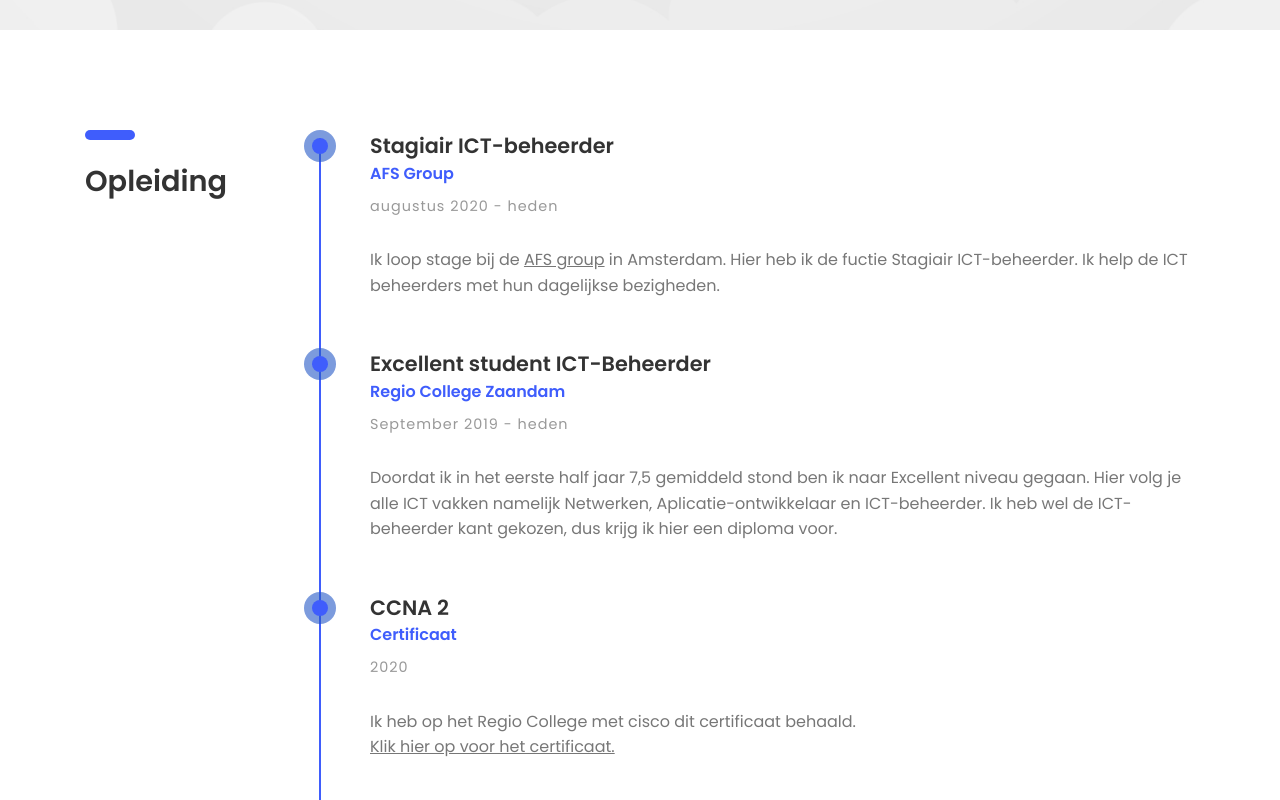
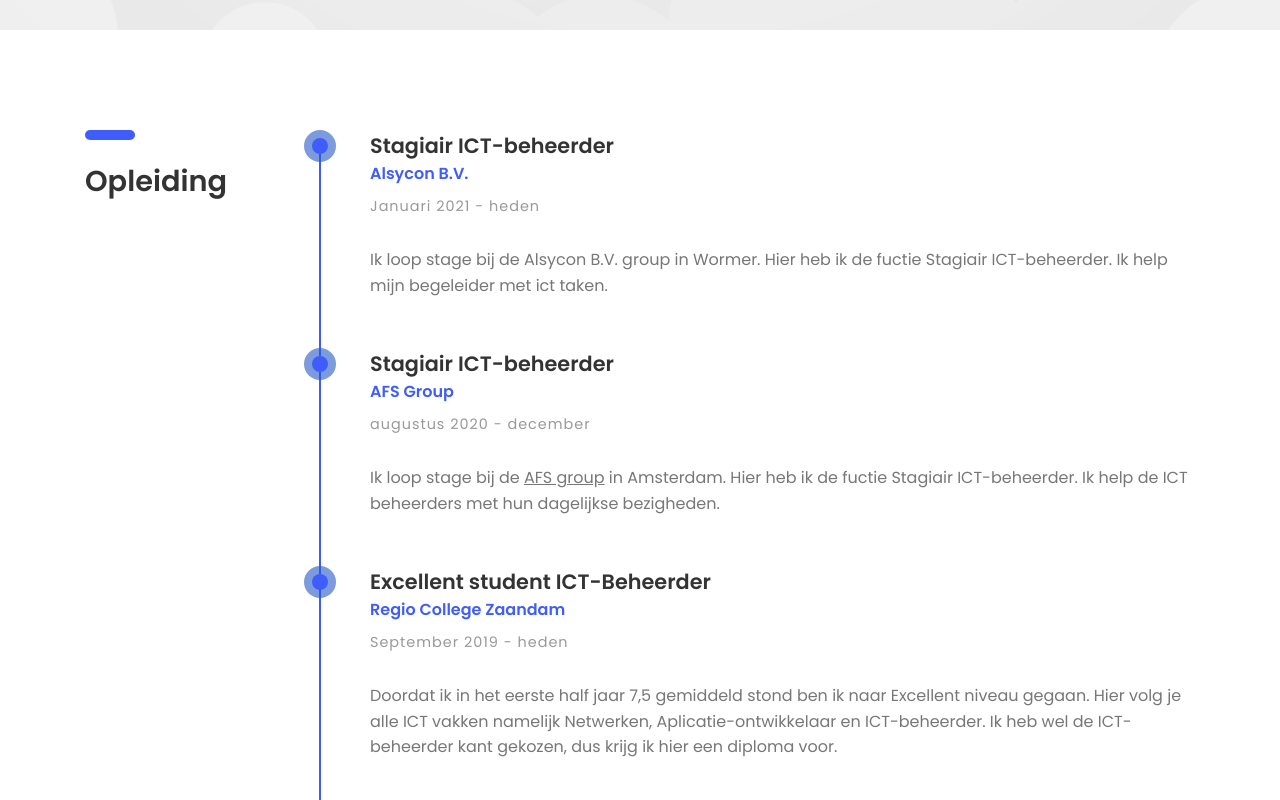
Before and after one commit to LeonhardSas/CVLeon, a plain HTML site: page index.html in a window 1280 px wide. Shown: the part 1160-1960 px from the top of the page. Drawn offline with Linux system fonts and the light colour scheme; files whose address does not match are found by name.

Commit message:
nieuwe info
d

```diff
--- a/index.html
+++ b/index.html
@@ -208,10 +208,17 @@
 				<div class="col-sm-12 col-md-9">
 
 					<div class="education-wrapper">
-					<div class="education margin-b-50">
+						<div class="education margin-b-50">
+							<h4><b>Stagiair ICT-beheerder</b></h4>
+							<h5 class="font-blue"><b>Alsycon B.V.</b></h5>
+							<h6 class="font-lite-black margin-t-10">Januari 2021 - heden</h6>
+							<p class="margin-tb-30">Ik loop stage bij de Alsycon B.V. group in Wormer.
+							Hier heb ik de fuctie Stagiair ICT-beheerder. Ik help mijn begeleider met ict taken.</p>
+						</div><!-- education -->
+						<div class="education margin-b-50">
 							<h4><b>Stagiair ICT-beheerder</b></h4>
 							<h5 class="font-blue"><b>AFS Group</b></h5>
-							<h6 class="font-lite-black margin-t-10">augustus 2020 - heden</h6>
+							<h6 class="font-lite-black margin-t-10">augustus 2020 - december</h6>
 							<p class="margin-tb-30">Ik loop stage bij de <a style="text-decoration: underline;" href="https://afsgroup.nl/"> AFS group</a> in Amsterdam.
 							Hier heb ik de fuctie Stagiair ICT-beheerder. Ik help de ICT beheerders met hun dagelijkse bezigheden.</p>
 						</div><!-- education -->
```
Also changed, not shown: 1 other file.
